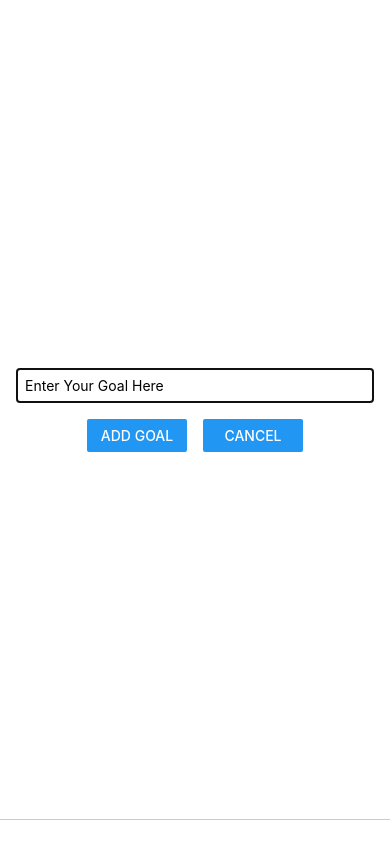
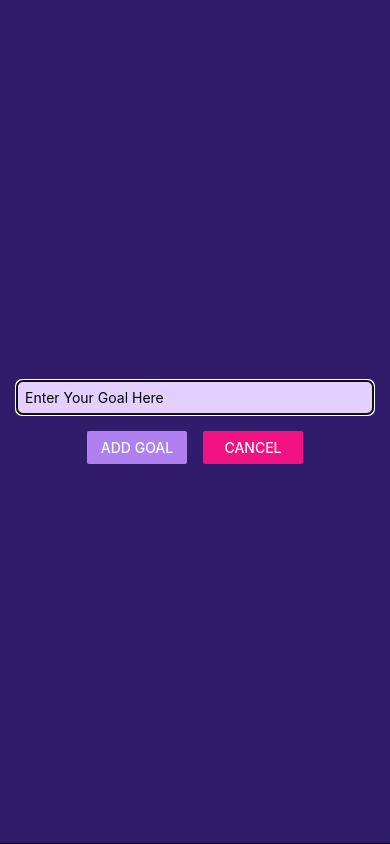
Before and after one commit to CoreySumma/react-native-goals, a React Native app: screen / in a window 390 px wide. Both pictures are taken after a click on the button "ADD NEW GOAL". Built offline with nearby package versions, Linux system fonts and the light colour scheme.

Commit message:
border on goals and no display of empy text

```diff
--- a/App.js
+++ b/App.js
@@ -1,5 +1,6 @@
 import { useState } from "react";
 import { StyleSheet, View, FlatList, Button } from "react-native";
+import { StatusBar } from "expo-status-bar";
 
 import GoalItem from "./components/GoalItem";
 import GoalInput from "./components/GoalInput";
@@ -31,13 +32,21 @@
   }
 
   return (
+    <>
+      <StatusBar style="light" />
       <View style={styles.appContainer}>
         <Button
           title="Add New Goal"
-        color="#5e0acc"
+          color="#a065ec"
           onPress={startAddGoalHandler}
         />
-      <GoalInput visible={modalIsVisible} onAddGoal={addGoalHandler} onCancel={endAddGoalHandler}/>
+        <GoalInput
+          visible={modalIsVisible}
+          onAddGoal={addGoalHandler}
+          onCancel={endAddGoalHandler}
+        />
+        {goalsList.length > 0 && (
+          <View style={styles.cardContainer}>
             <View style={styles.goalsContainer}>
               <FlatList
                 data={goalsList}
@@ -57,6 +66,9 @@
               />
             </View>
           </View>
+        )}
+      </View>
+    </>
   );
 }
 
@@ -69,4 +81,15 @@
   goalsContainer: {
     flex: 5,
   },
+  cardContainer: {
+    shadowColor: "black",
+    shadowOpacity: 0,
+    shadowOffset: { width: 0, height: 0 },
+    shadowRadius: 0,
+    elevation: 0,
+    borderRadius: 20,
+    backgroundColor: "white",
+    flex: 3,
+    margin: 20,
+  },
 });
--- a/app.json
+++ b/app.json
@@ -5,6 +5,7 @@
     "version": "1.0.0",
     "orientation": "portrait",
     "icon": "./assets/icon.png",
+    "backgroundColor": "#1e085a",
     "userInterfaceStyle": "light",
     "splash": {
       "image": "./assets/splash.png",
--- a/components/GoalInput.js
+++ b/components/GoalInput.js
@@ -1,4 +1,11 @@
-import { View, Button, TextInput, StyleSheet, Modal } from "react-native";
+import {
+  View,
+  Button,
+  TextInput,
+  StyleSheet,
+  Modal,
+  Image,
+} from "react-native";
 import { useState } from "react";
 
 export default function GoalInput(props) {
@@ -17,6 +24,7 @@
     <>
       <Modal visible={props.visible} animationType="slide">
         <View style={styles.inputContainer}>
+          <Image style={styles.image} source={require('../assets/images/abstract.png')}/>
           <TextInput
             style={styles.textInput}
             placeholder="Enter Your Goal Here"
@@ -25,10 +33,10 @@
           />
           <View style={styles.buttonContainer}>
             <View style={styles.button}>
-              <Button title="Add Goal" onPress={addGoalHandler} />
+              <Button title="Add Goal" onPress={addGoalHandler} color="#b180f0" />
             </View>
             <View style={styles.button}>
-              <Button title="Cancel" onPress={props.onCancel}/>
+              <Button title="Cancel" onPress={props.onCancel} color="#f31282"/>
             </View>
           </View>
         </View>
@@ -40,7 +48,10 @@
 const styles = StyleSheet.create({
   textInput: {
     borderWidth: 1,
-    borderColor: "#cccccc",
+    borderColor: "#e4d0ff",
+    borderRadius: 6,
+    backgroundColor: "#e4d0ff",
+    color: "120438",
     width: "100%",
     padding: 8,
   },
@@ -48,10 +59,9 @@
     flex: 1,
     justifyContent: "center",
     alignItems: "center",
-    marginBottom: 24,
     padding: 16,
     borderBottomWidth: 1,
-    borderBottomColor: "#cccccc",
+    backgroundColor: '#311b6b'
   },
   buttonContainer: {
     marginTop: 16,
@@ -61,4 +71,8 @@
     width: 100,
     marginHorizontal: 8,
   },
+  image: {
+    width: 100,
+    height:"auto",
+  }
 });
--- a/components/GoalItem.js
+++ b/components/GoalItem.js
@@ -1,8 +1,10 @@
 import { StyleSheet, View, Text, Pressable } from "react-native";
+import { Icon } from "react-native-elements";
 
 export default function GoalItem(props) {
   return (
     <View style={styles.goalItem}>
+      {props.text.length > 0 && (
         <Pressable
           android_ripple={{ color: "#dddddd" }}
           onPress={props.onDeleteItem.bind(this, props.id)}
@@ -10,6 +12,7 @@
         >
           <Text style={styles.goalText}>{props.text}</Text>
         </Pressable>
+      )}
     </View>
   );
 }
@@ -19,6 +22,8 @@
     margin: 8,
     borderRadius: 6,
     backgroundColor: "#5e0acc",
+    flexDirection: 'row',
+    alignItems: 'center'
   },
   pressedItem: {
     opacity: 0.5
--- a/package.json
+++ b/package.json
@@ -12,7 +12,9 @@
     "expo": "~47.0.12",
     "expo-status-bar": "~1.4.2",
     "react": "18.1.0",
-    "react-native": "0.70.5"
+    "react-native": "0.70.5",
+    "react-native-elements": "^3.4.3",
+    "react-native-safe-area-context": "^4.5.0"
   },
   "devDependencies": {
     "@babel/core": "^7.12.9"
```
Also changed, not shown: assets/images/abstract.png (added), 1 other file (tests, documents, lock files or other folders). Lines whose indentation alone changed are shown as unchanged.
